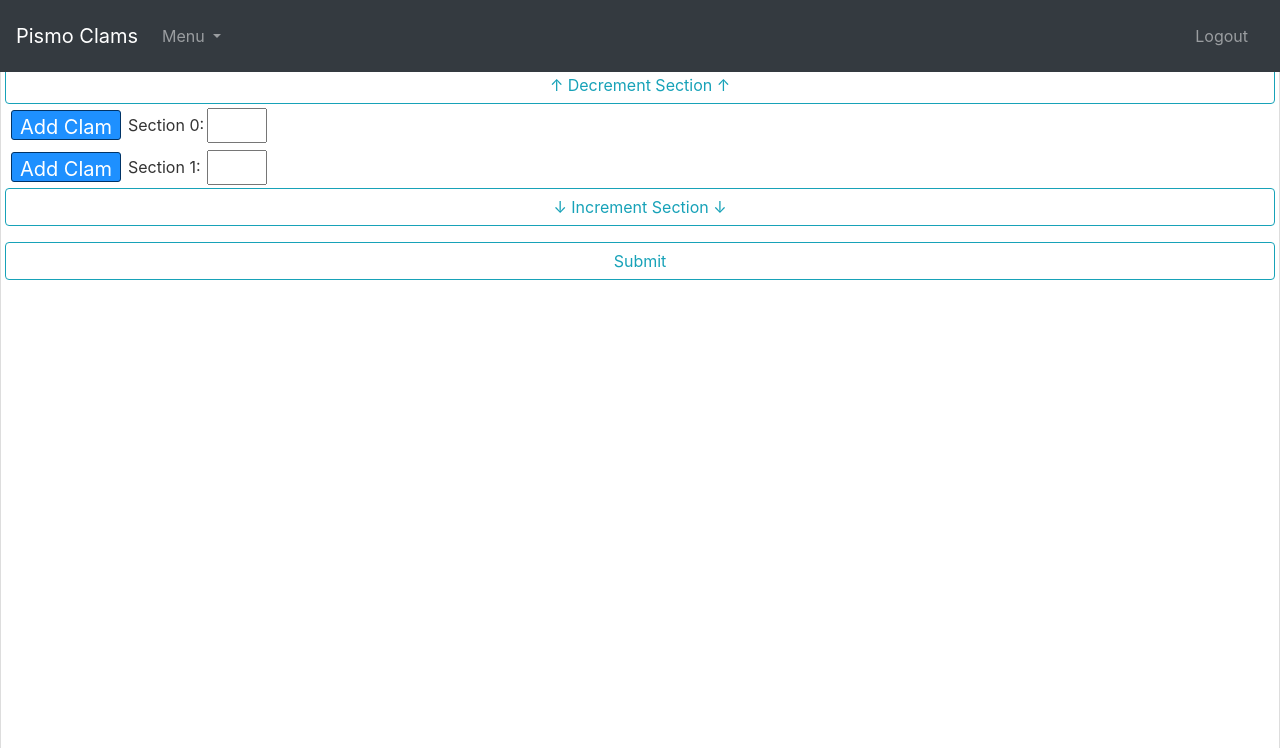
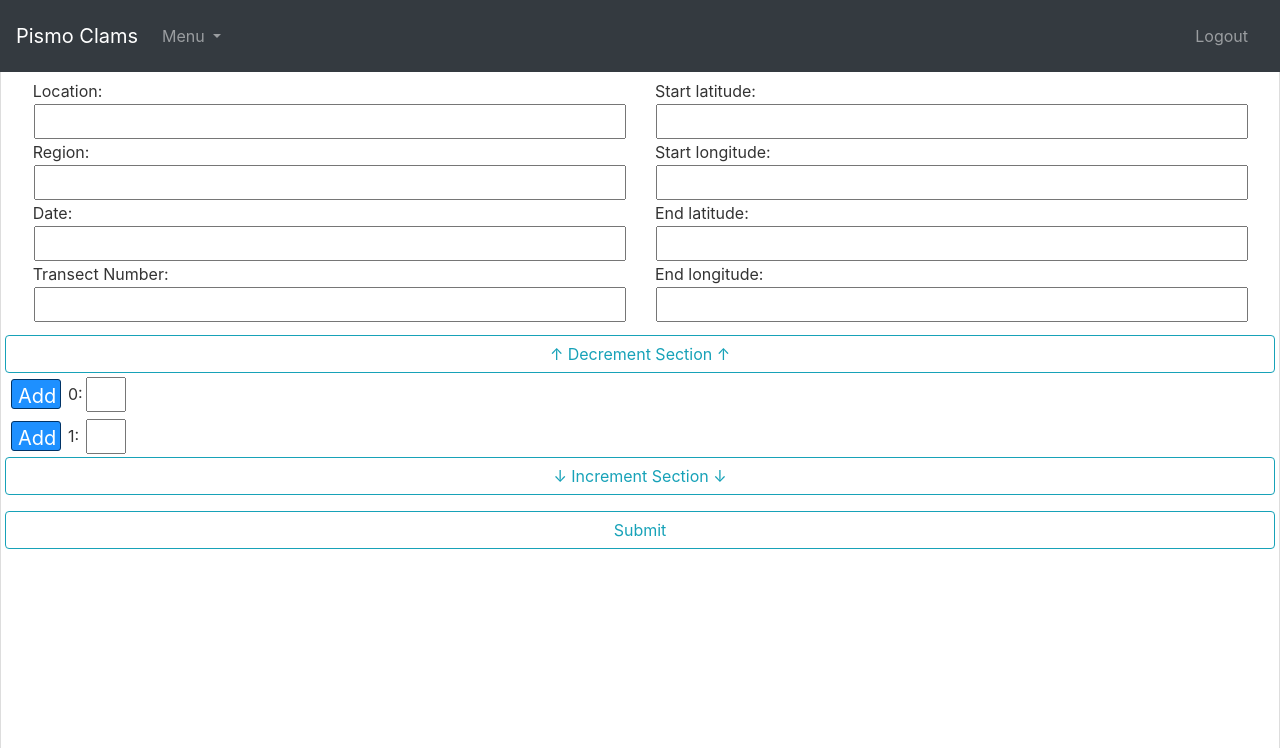
Before and after one commit to Eradbar/PismoClam, a Django app: page /post/new/ in a window 1280 px wide. Shown: the top 748 px of the page. Run offline with Django 3.2, Linux system fonts and the light colour scheme; a user stored in the database is signed in; some libraries are stand-ins or nearby versions.

Commit message:
Add files via upload

```diff
--- a/blog/models.py
+++ b/blog/models.py
@@ -16,19 +16,19 @@ class Post(models.Model):
     def get_absolute_url(self):
         return reverse('post-detail', kwargs={'pk': self.pk})
 
-class Clam(models.Model):
+class Survey(models.Model):
     location = models.CharField(max_length = 100)
     region = models.CharField(max_length = 100)
-    dateSampled = models.DateField()
+    dateSampled = models.DateTimeField(default=timezone.now)
     transNumber = models.IntegerField()
     startLat = models.FloatField()
     startLong = models.FloatField()
     endLat = models.FloatField()
     endLong = models.FloatField()
-    sectNumber = models.IntegerField()
-    size = models.IntegerField()
+    clams = models.TextField()
     date_posted = models.DateTimeField(default=timezone.now)
+    rawData = models.TextField()
     author = models.ForeignKey(User, on_delete=models.CASCADE)
 
-    def __str__(self):
+    def str(self):
         return self.size
--- a/blog/templates/blog/base.html
+++ b/blog/templates/blog/base.html
@@ -20,6 +20,14 @@
 </head>
 
 <style>
+	input[type="number"]::-webkit-outer-spin-button, input[type="number"]::-webkit-inner-spin-button {
+	    -webkit-appearance: none;
+	    margin: 0;
+	}
+
+	input[type="number"] {
+	    -moz-appearance: textfield;
+	}
 	#bg {
 		position: fixed;
 	  	top: -50%;
@@ -108,20 +116,20 @@
 <script src="https://ajax.googleapis.com/ajax/libs/jqueryui/1.12.1/jquery-ui.min.js"></script>
 
 <script>
-var html = '<tr><td>Section 0:</td><td><button class="append">+</button></td><td><input type="number" name="name"></td></tr>';
-var clamSize = '<td><input type="number" name="name"></td>';
+var html = '<tr><td>Section 0:</td><td><button class="append">+</button></td><td><input type="number" name="clamSize"></td></tr>';
+var clamSize = '<td><input type="number" name="clamSize"></td>';
 var minPlot = 0;
 var maxPlot = 1;
 
 $(function() {
     $('#addBottomRow').click(function(){
     	maxPlot++;
-        $('tbody').append('<tr><td><button class="append">Add Clam</button></td><td>Section ' + maxPlot + ':</td><td><input type="number" name="name"></td></tr>');
+        $('tbody').append('<tr><td><button class="append" type="button">Add</button></td><td>' + maxPlot + ':</td><td><input type="number" name="name"></td></tr>');
     });
 
     $('#addTopRow').click(function(){
     	minPlot--;
-        $('tbody').prepend('<tr><td><button class="append">Add Clam</button></td><td>Section ' + minPlot + ':</td><td><input type="number" name="name"></td></tr>');
+        $('tbody').prepend('<tr><td><button class="append" type="button">Add</button></td><td>' + minPlot + ':</td><td><input type="number" name="name"></td></tr>');
     });
 
     $(document).on('click', '.remove', function() {
@@ -133,11 +141,29 @@ $(function() {
     });
 
     $('#getValues').click(function(){
+    	var table = document.getElementById('dataTable');
+    	var counter = 0;
+    	var values = [];
+    	var clams = [];
+
         var values = [];
-        $('input[name="name"]').each(function(i, elem){
-            values.push($(elem).val());
+        $('input[name="clamSize"]').each(function(i, elem){
+            clams.push($(elem).val());
         });
-        alert(values.join(', '));
+
+    	for (var r = 0, n = table.rows.length; r < n; r++){
+    		values.push(table.rows[r].cells[1].innerHTML)
+    		for(var c = 0, m = table.rows[r].cells.length - 2; c < m; c++){
+        		values.push(clams[counter]);
+        		counter++;
+    		}
+    	}
+
+    	document.getElementById('clamSizeList').value = values;
+
+    	alert(values);
+
+        //alert(values.join(' '));
     });
 });
 </script>
--- a/blog/templates/blog/post_form.html
+++ b/blog/templates/blog/post_form.html
@@ -5,11 +5,11 @@
 
 	<style>
         .container {
-            width: 500px;
+            width: 50%;
             margin: 100px auto;
         }
         input {
-            width: 60px;
+            width: 40px;
             font-size: 18px;
             margin: 1px;
             padding: 2px;
@@ -29,7 +29,7 @@
             background-color: #990000;
         }
         .append {
-            width: 110px;
+            width: 50px;
             height: 30px;
             font-size: 20px;
             background-color: DodgerBlue;
@@ -53,11 +53,23 @@
         	position: fixed;
     		top: 0; right: 0; bottom: 0; left: 0;
         	overflow-y:auto;
-        	overflow-x:auto;
+        	overflow-x:hidden;
             background-color: White;
         	border: 1px solid #dddddd;
   			border-radius: 3px;
         	padding: 4px;
+        }
+        .mytext {
+		    width: 100%;
+		}
+		.scrolling-wrapper {
+		  overflow-x: scroll;
+		  overflow-y: hidden;
+		  white-space: nowrap;
+
+		  .tableRow {
+		    display: inline-block;
+		  }
 		}
     </style>
 
@@ -77,30 +89,47 @@
     <div class="data-content">
     	<legend class="border-bottom mb-4">Transect Data Sheet</legend>
 	    <div>
+	    	<form>
 	    		<fieldset class="form-group">
+	    			<div class="row" style="padding:1%;margin:auto;">
+		    			<div class="col-md-6">
+			    			Location:<br><input type="text" name="location" class="mytext"><br>
+					        Region:<br><input type="text" name="Region" class="mytext"><br>
+					        Date:<br><input type="text" name="Date" class="mytext"><br>
+					        Transect Number:<br><input type="text" name="TransectNumber" class="mytext"><br>
+						</div>
+				        <div class="col-md-6">
+					        Start latitude:<br><input type="text" name="Slat" class="mytext"><br>
+				            Start longitude:<br><input type="text" name="Slon" class="mytext"><br>
+			    		    End latitude:<br><input type="text" name="Elat" class="mytext"><br>
+					        End longitude:<br><input type="text" name="Elon" class="mytext"><br>
+				        </div>
+	    			</div>
 		        	<button style="width: 100%;" class="btn btn-outline-info" type="button" id="addTopRow">&uarr;  Decrement Section  &uarr;</button>
+			        <div class="scrolling-wrapper">
 				        <table id="dataTable">
 			        		<tbody>
 					            <tr>
-			            	<td id="secID"><button class="append">Add Clam</button></td>
-			            	<td>Section 0:</td>
-			                <td><input type="number" name="name"></td>
+					            	<td id="secID"><button class="append" type="button">Add</button></td>
+					            	<td>0:</td>
+					            	<td><input type="number" name="clamSize"></td>
 					            </tr>
 					            <tr>
-			            	<td id="secID"><button class="append">Add Clam</button></td>
-			            	<td>Section 1:</td>
-			                <td><input type="number" name="name"></td>
+					            	<td id="secID"><button class="append" type="button">Add</button></td>
+					            	<td>1:</td>
+					                <td><input type="number" name="clamSize"></td>
 					            </tr>
 					        </tbody>
 					    </table>
+					 </div>
 					<button style="width: 100%;" class="btn btn-outline-info" type="button" id="addBottomRow">&darr;  Increment Section  &darr;</button>
 		        </fieldset>
+		        <input type="text" id="clamSizeList" name="clamSizeList" style="display:none">
 			    <div class="form-group">
 			    	<button style="width: 100%;" class="btn btn-outline-info" type="button" id="getValues">Submit</button>
 	            </div>
+	    	</form>
 		</div>
     </div>
 
-
-
 {% endblock content %}
--- a/blog/views.py
+++ b/blog/views.py
@@ -3,7 +3,7 @@ from django.shortcuts import render, HttpResponse, redirect
 from django.contrib.auth.decorators import permission_required
 from django.contrib.auth.mixins import LoginRequiredMixin, UserPassesTestMixin
 from django.views.generic import ListView,DetailView, CreateView, UpdateView, DeleteView
-from .models import Post
+from .models import Post, Survey
 from django.contrib.auth import login
 
 def home(request):
@@ -59,6 +59,17 @@ def about(request):
     else:
         return render(request, 'blog/about.html', {'title': 'About'})
 
+def PackClam(request):
+    clamInstance = Survey()
+    clamInstance.location = request.POST['location']
+    clamInstance.region = request.POST['Region']
+    clamInstance.transNumber = request.POST['TransectNumber']
+    clamInstance.startLat = request.POST['Slat']
+    clamInstance.startLong = request.POST['Slon']
+    clamInstance.endLat = request.POST['Elat']
+    clamInstance.endLong = request.POST['Elon']
+    clamInstance.clams = request.POST['clamSizeList']
+
 @permission_required('admin.can_add_log_entry')
 def DataDownload(request):
     items = Post.objects.all()
```
Also changed, not shown: blog/migrations/0002_auto_20190304_1543.py (added), blog/migrations/0003_auto_20190304_1555.py (added), db.sqlite3. Lines whose indentation alone changed are shown as unchanged.
